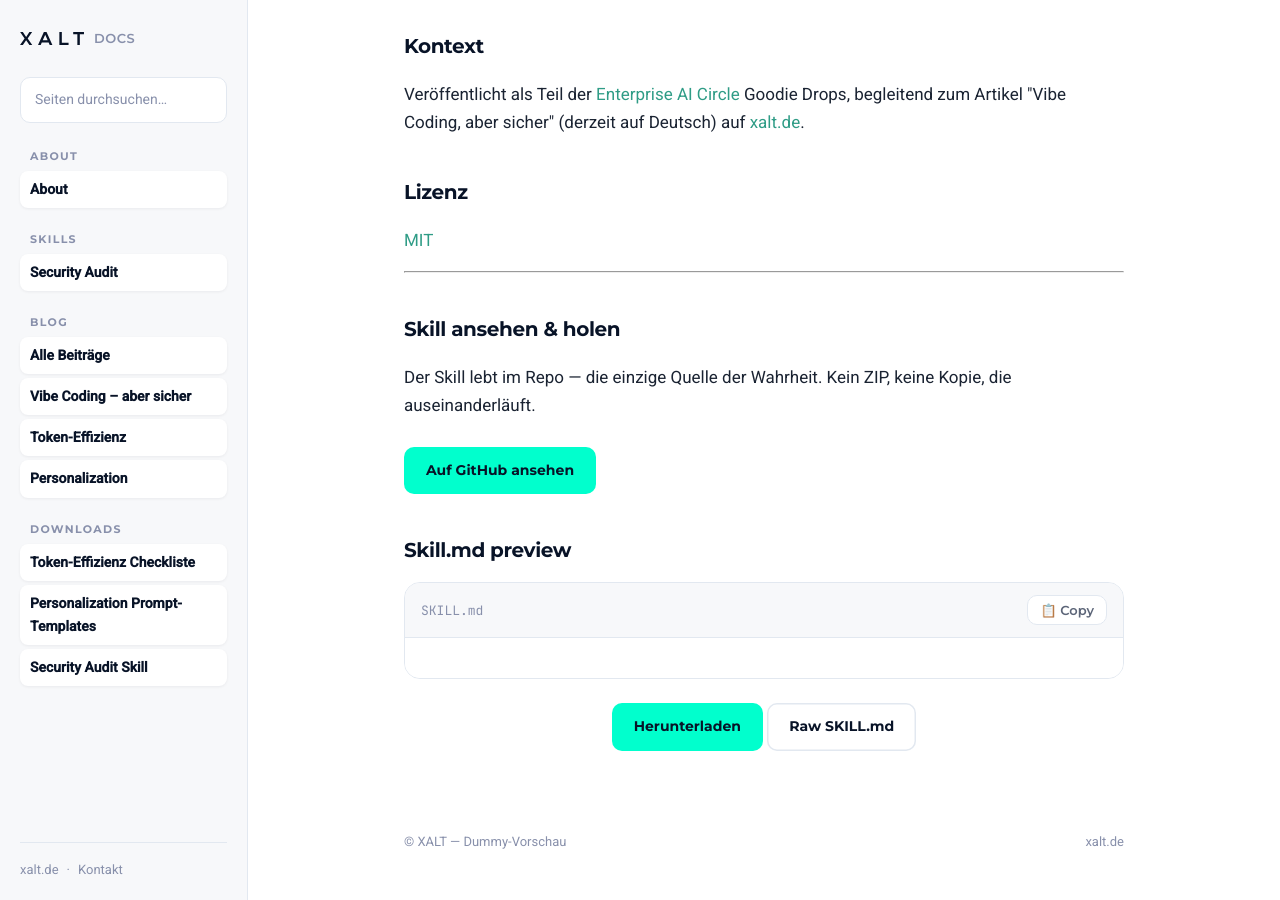
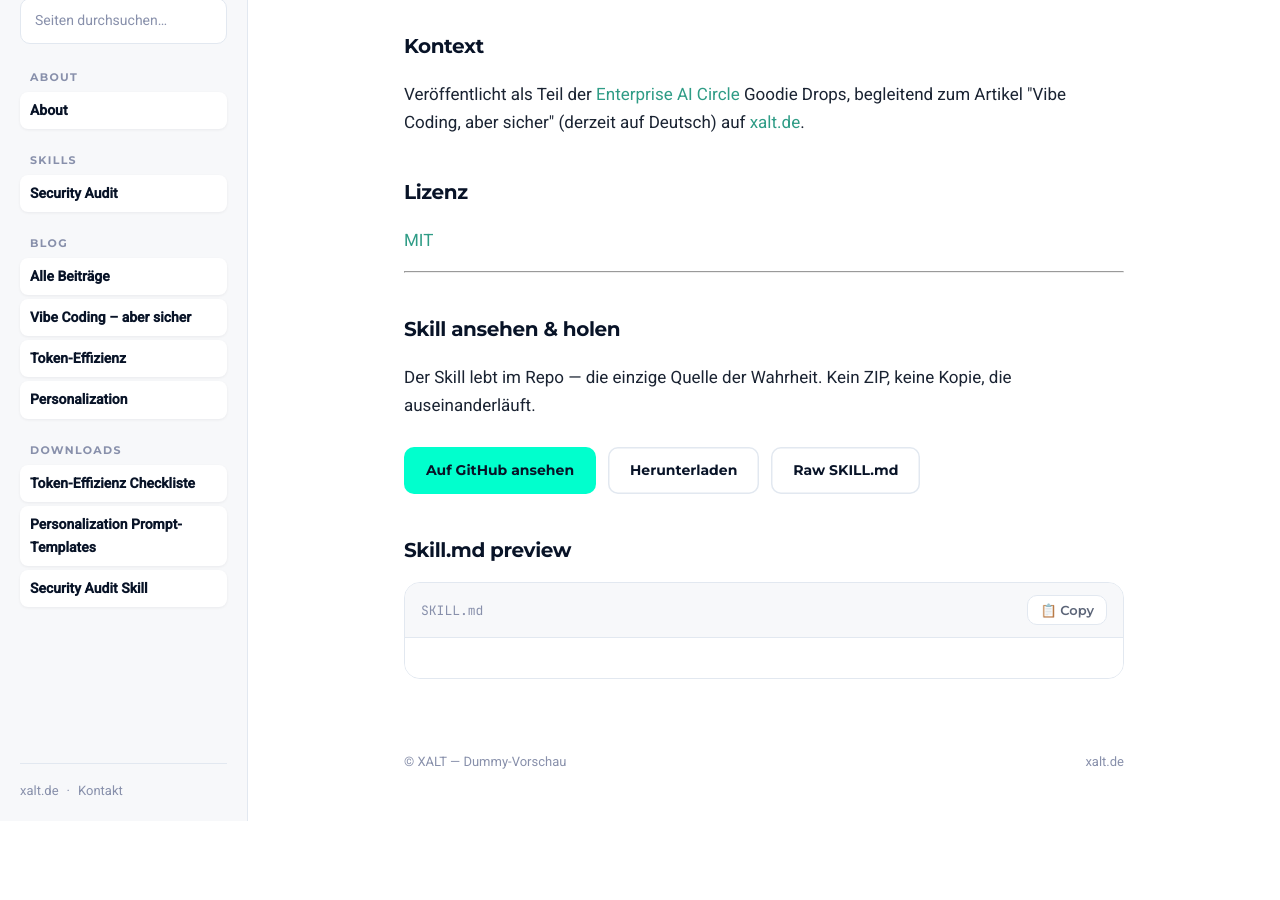
Before and after one commit to Enterprise-AI-Circle/agent-skills, a Jekyll site: the page built from downloads/security-audit.html, in a window 1280 px wide and 900 px high, scrolled down 2859 px. Built offline with Jekyll 4.4.1, drawn with Linux system fonts in a browser that asks for light colours; after the commit the page ends 3680 px from its top, so only the background shows below that.

Commit message:
fix: security-audit.html — alle 3 Buttons (GitHub, Download, Raw) nebeneinander in cta-row, Preview darunter

```diff
--- a/downloads/security-audit.html
+++ b/downloads/security-audit.html
@@ -80,6 +80,8 @@
   <p>Der Skill lebt im Repo — die einzige Quelle der Wahrheit. Kein ZIP, keine Kopie, die auseinanderläuft.</p>
   <div class="cta-row">
     <a class="btn btn-primary" href="https://github.com/Enterprise-AI-Circle/agent-skills/tree/main/agent-skills/security-audit" rel="noopener">Auf GitHub ansehen</a>
+    <a class="btn btn-ghost" href="https://raw.githubusercontent.com/Enterprise-AI-Circle/agent-skills/main/agent-skills/security-audit/SKILL.md" download>Herunterladen</a>
+    <a class="btn btn-ghost preview-trigger" href="https://raw.githubusercontent.com/Enterprise-AI-Circle/agent-skills/main/agent-skills/security-audit/SKILL.md" data-preview="https://raw.githubusercontent.com/Enterprise-AI-Circle/agent-skills/main/agent-skills/security-audit/SKILL.md" data-target="security-content">Raw SKILL.md</a>
   </div>
 
   <h2>Skill.md preview</h2>
@@ -89,10 +91,6 @@
       <button class="copy-btn" onclick="copyContent('security-content')">📋 Copy</button>
     </div>
     <div class="preview-content" id="security-content"></div>
-  </div>
-  <div class="download-actions">
-    <a class="btn btn-primary" href="https://raw.githubusercontent.com/Enterprise-AI-Circle/agent-skills/main/agent-skills/security-audit/SKILL.md" download>Herunterladen</a>
-    <a class="btn btn-ghost preview-trigger" href="https://raw.githubusercontent.com/Enterprise-AI-Circle/agent-skills/main/agent-skills/security-audit/SKILL.md" data-preview="https://raw.githubusercontent.com/Enterprise-AI-Circle/agent-skills/main/agent-skills/security-audit/SKILL.md" data-target="security-content">Raw SKILL.md</a>
   </div>
 
   <script>
```
